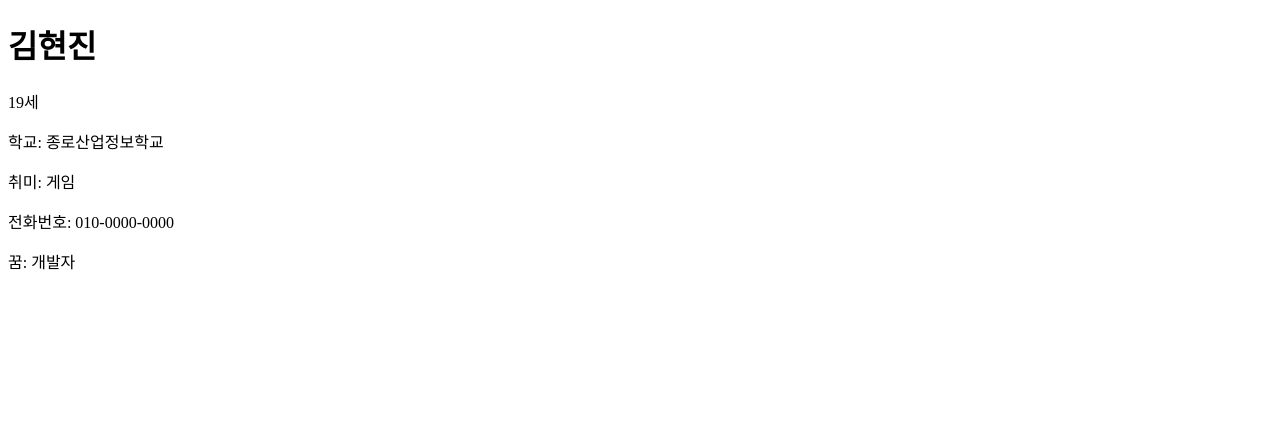
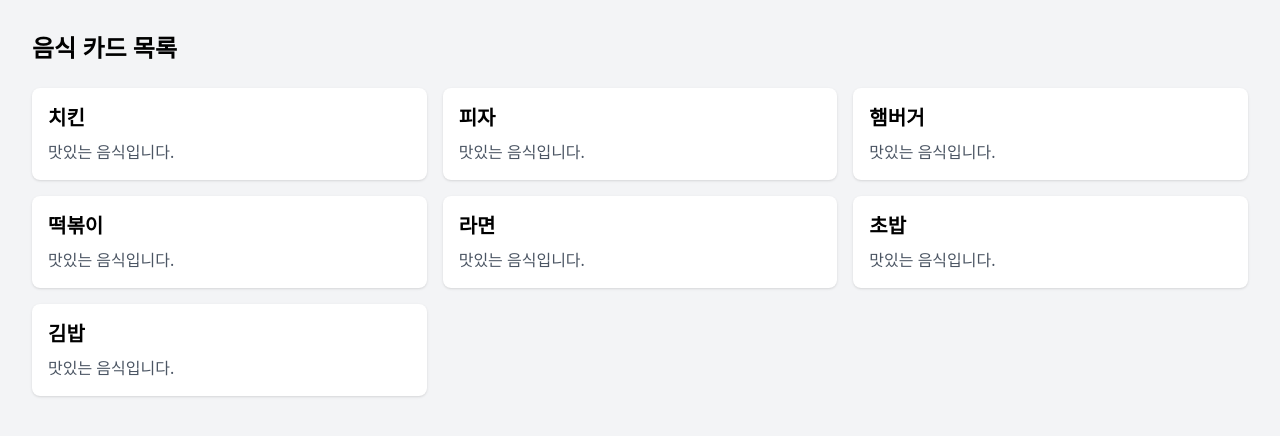
Before and after one commit to 4090mike-ux/hello_flask, a Flask app: page / in a window 1280 px wide. Shown: the top 436 px of the page. Run offline with Flask 3, Linux system fonts and the light colour scheme; some libraries are stand-ins or nearby versions.

Commit message:
feat: 리스트와 for문으로 화면 자동 생성 구현

```diff
--- a/app.py
+++ b/app.py
@@ -4,17 +4,8 @@ app = Flask(__name__)
 
 @app.route('/')
 def home():
-    # 여기에 내 데이터를 만든다!
-    my_profile = {
-        "name": "김현진",
-        "age": 19,
-        "school": "종로산업정보학교",
-        "hobby": "게임",
-        "phone": "010-0000-0000",
-        "dream": "개발자"
-    }
-
-    return render_template('index.html', data=my_profile)
+    foods = ["치킨", "피자", "햄버거", "떡볶이", "라면", "초밥", "김밥"]
+    return render_template('index.html', data=foods)
 
 if __name__ == '__main__':
     app.run(debug=True)
--- a/templates/index.html
+++ b/templates/index.html
@@ -1,14 +1,19 @@
 <!DOCTYPE html>
 <html>
-	<head>
-		<title>내 첫 웹페이지</title>
-	</head>
-	<body>
-		<h1>{{ data.name }}</h1>
-		<p>{{ data.age }}세</p>
-		<p>학교: {{ data.school }}</p>
-		<p>취미: {{ data.hobby }}</p>
-		<p>전화번호: {{ data.phone }}</p>
-		<p>꿈: {{ data.dream }}</p>
-	</body>
+<head>
+    <title>음식 카드</title>
+    <script src="https://cdn.tailwindcss.com"></script>
+</head>
+<body class="p-8 bg-gray-100">
+    <h1 class="text-2xl font-bold mb-6">음식 카드 목록</h1>
+
+    <div class="grid grid-cols-1 md:grid-cols-3 gap-4">
+        {% for food in data %}
+            <div class="bg-white rounded-lg shadow p-4">
+                <h2 class="text-xl font-bold mb-2">{{ food }}</h2>
+                <p class="text-gray-600">맛있는 음식입니다.</p>
+            </div>
+        {% endfor %}
+    </div>
+</body>
 </html>
```
Also changed, not shown: README.md (added), 1 other file.
